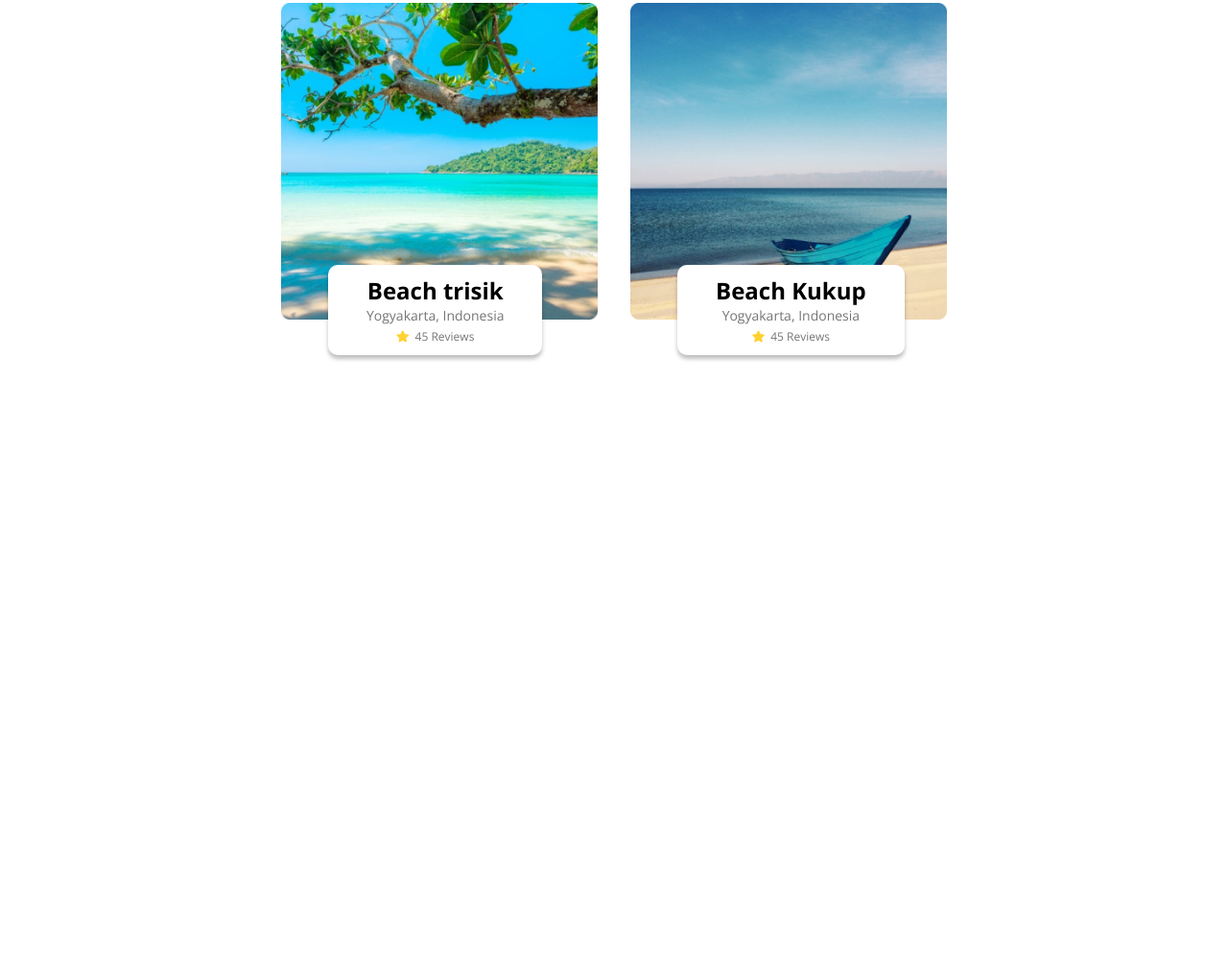
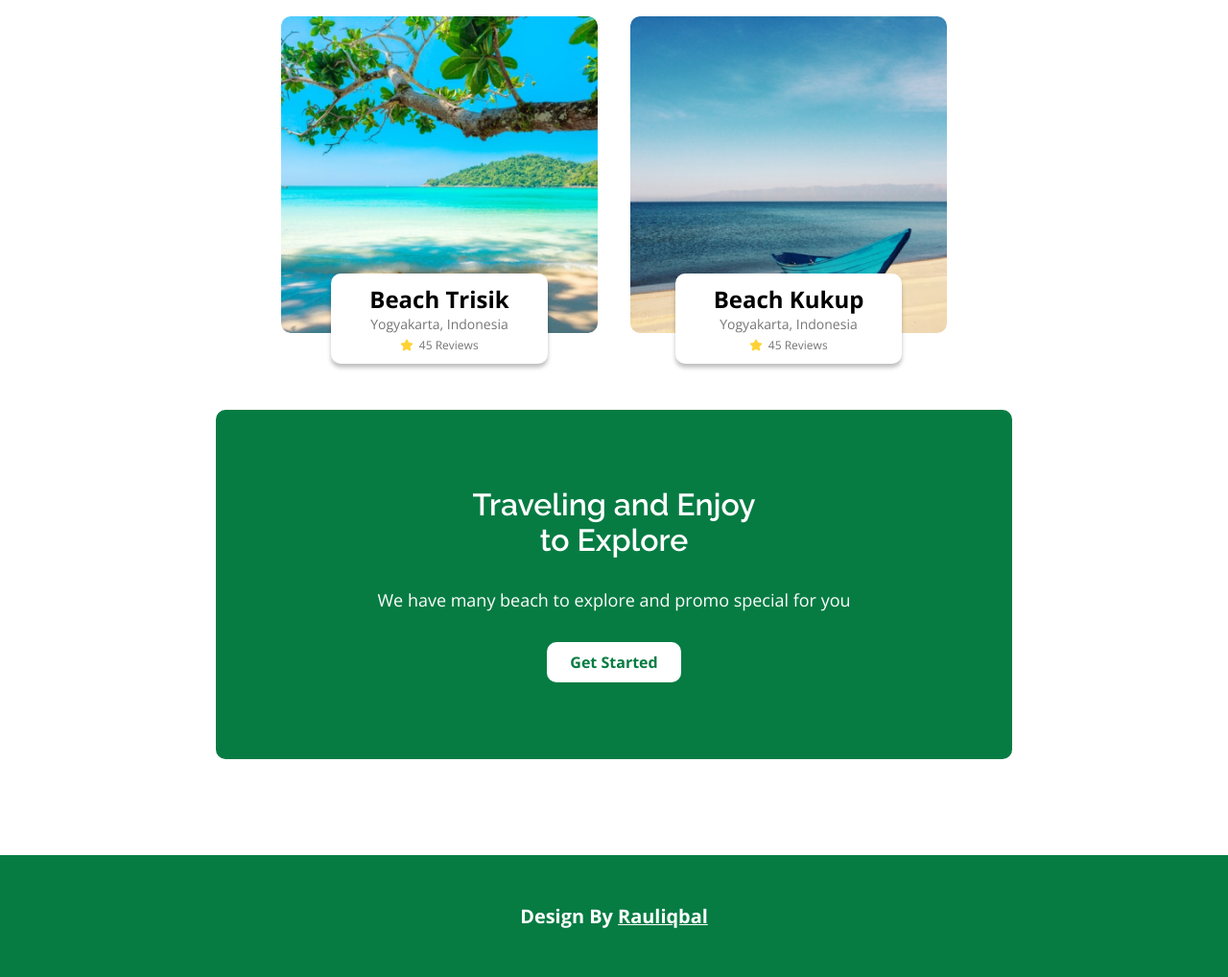
Before and after one commit to Rauliqbal/travel-web-design, a plain HTML site: page index.html in a window 1280 px wide. Shown: the part 3001-4019 px from the top of the page at 96% size. Before the commit the page ends 3419 px from the top, so only its background shows below. Drawn offline with nearby package versions, Linux system fonts and the light colour scheme.

Commit message:
finish project

```diff
--- a/index.html
+++ b/index.html
@@ -181,7 +181,7 @@
                 <div class="explore-card">
                     <img src="images/explore5.jpg" alt="">
                     <div class="explore-content">
-                        <h2 class="explore-title">Beach trisik</h2>
+                        <h2 class="explore-title">Beach Trisik</h2>
                         <p class="explore-location">Yogyakarta, Indonesia</p>
                         <span class="explore-rating"><i class="fas fa-star"></i>45 Reviews</span>
                     </div>
@@ -198,8 +198,27 @@
             </div>
         </section>
         <!-- End:Explore -->
+
+        <!-- Call-to-action -->
+        <section id="cta">
+            <div class="cta-container">
+                <h2>Traveling and Enjoy<br>
+                    to Explore</h2>
+                <p>We have many beach to explore and promo special for you</p>
+                <a href="#" class="btn-secondary">Get Started</a>
+            </div>
+        </section>
+        <!-- End:Call-to-action  -->
+
+        <!-- Footer -->
+        <footer>
+            <div class="footer">
+                <h5>Design By <a href="https://rauliqbal.github.io/" target="_blank">Rauliqbal</a></h5>
+            </div>
+        </footer>
+        <!-- End:Footer -->
+
         <!-- Swiper JS -->
-
         <script src="js/swiper-bundle.min.js"></script>
         <!-- Main JS -->
         <script src="js/main.js"></script>
--- a/style.scss
+++ b/style.scss
@@ -23,15 +23,29 @@ html {
 section {
     padding: 80px 9%;
 }
+
+.btn-primary,
+.btn-secondary {
+    padding: 10px 24px;
+    border-radius: 10px;
+    transition: all 0.3s;
+    text-decoration: none;
+    font-weight: 600;
+}
 .btn-primary {
     color: $white;
     background-color: $primary;
-    padding: 10px 24px;
-    border-radius: 10px;
-    transition: all 0.3s;
 
     &:hover {
         background-color: darken($primary, 10%);
+    }
+}
+.btn-secondary {
+    color: $primary;
+    background-color: $white;
+
+    &:hover {
+        box-shadow: 1px 4px 8px rgba(0, 0, 0, 0.25);
     }
 }
 
@@ -159,11 +173,6 @@ nav {
                 font-weight: 700;
             }
         }
-
-        a {
-            text-decoration: none;
-            font-weight: 600;
-        }
     }
 }
 .socmed {
@@ -208,11 +217,6 @@ nav {
             margin: 24px 0 40px 0;
             width: 400px;
             color: $text-body;
-        }
-
-        a {
-            text-decoration: none;
-            font-weight: 600;
         }
     }
     .image-container {
@@ -318,7 +322,7 @@ nav {
         display: flex;
         flex-direction: row;
         flex-wrap: wrap;
-        row-gap: 52px;
+        row-gap: 64px;
         column-gap: 34px;
         justify-content: center;
 
@@ -327,16 +331,20 @@ nav {
             width: 100%;
             height: auto;
             max-width: 330px;
+            display: flex;
+            justify-content: center;
 
             img {
                 width: 100%;
+                transition: all 0.3s;
+                overflow: hidden;
+                border-radius: 10px;
             }
 
             .explore-content {
                 background: $white;
                 position: absolute;
                 bottom: -32px;
-                left: 49px;
                 padding: 10px 40px;
                 text-align: center;
                 border-radius: 10px;
@@ -360,6 +368,54 @@ nav {
                     margin-right: 6px;
                 }
             }
+        }
+    }
+}
+
+#cta {
+    width: 100%;
+    max-width: 600px;
+    height: auto;
+    background: $primary;
+    margin: 0px auto 0 auto;
+    border-radius: 10px;
+
+    .cta-container {
+        display: flex;
+        justify-content: center;
+        text-align: center;
+        align-items: center;
+        flex-direction: column;
+
+        h2 {
+            font-size: 32px;
+            font-weight: bold;
+            font-family: $raleway;
+            color: $white;
+        }
+
+        p {
+            font-size: 18px;
+            margin: 32px 0;
+            color: $white;
+        }
+    }
+}
+
+footer {
+    background-color: $primary;
+    margin-top: 100px;
+
+    .footer {
+        display: flex;
+        text-align: center;
+        justify-content: center;
+        padding: 50px 0;
+        font-size: 24px;
+        color: white;
+
+        a {
+            color: white;
         }
     }
 }
@@ -490,6 +546,22 @@ nav {
             }
         }
     }
+
+    #cta {
+        width: 100%;
+        max-width: 320px;
+        height: auto;
+
+        .cta-container {
+            h2 {
+                font-size: 24px;
+            }
+
+            p {
+                font-size: 18px;
+            }
+        }
+    }
 }
 
 @media screen and (max-width: 375px) {
```
Also changed, not shown: css/style.css, 1 other file.
